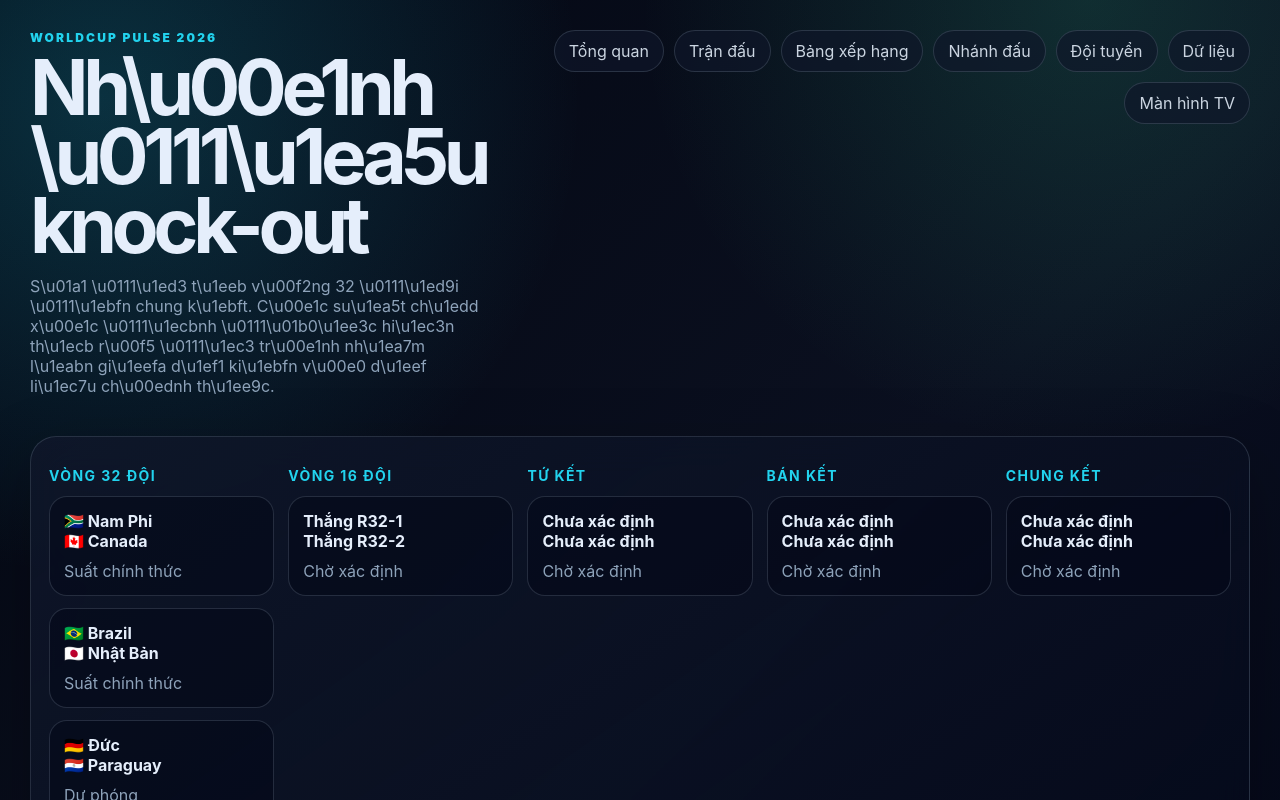
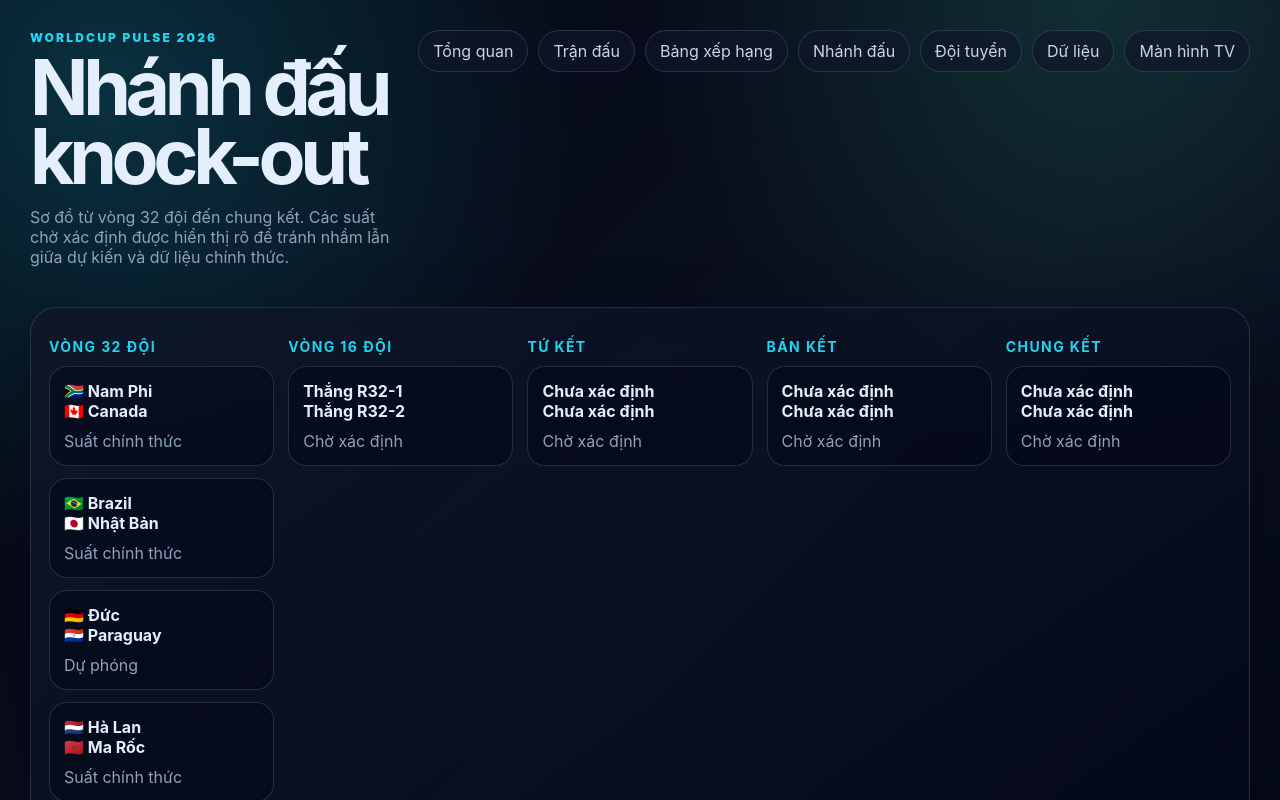
Before and after one commit to hydakyo/wc2026, a Next.js app: page /bracket in a window 1280 px wide. Shown: the top 800 px of the page. Built offline with nearby package versions, Linux system fonts and the light colour scheme.

Commit message:
fix bracket text

```diff
--- a/app/bracket/page.tsx
+++ b/app/bracket/page.tsx
@@ -3,7 +3,7 @@ import { Shell } from '@/components/Shell';
 
 export default function BracketPage() {
   return (
-    <Shell title="Nh\u00e1nh \u0111\u1ea5u knock-out" subtitle="S\u01a1 \u0111\u1ed3 t\u1eeb v\u00f2ng 32 \u0111\u1ed9i \u0111\u1ebfn chung k\u1ebft. C\u00e1c su\u1ea5t ch\u1edd x\u00e1c \u0111\u1ecbnh \u0111\u01b0\u1ee3c hi\u1ec3n th\u1ecb r\u00f5 \u0111\u1ec3 tr\u00e1nh nh\u1ea7m l\u1eabn gi\u1eefa d\u1ef1 ki\u1ebfn v\u00e0 d\u1eef li\u1ec7u ch\u00ednh th\u1ee9c.">
+    <Shell title="Nhánh đấu knock-out" subtitle="Sơ đồ từ vòng 32 đội đến chung kết. Các suất chờ xác định được hiển thị rõ để tránh nhầm lẫn giữa dự kiến và dữ liệu chính thức.">
       <div className="card"><BracketView /></div>
     </Shell>
   );
```
